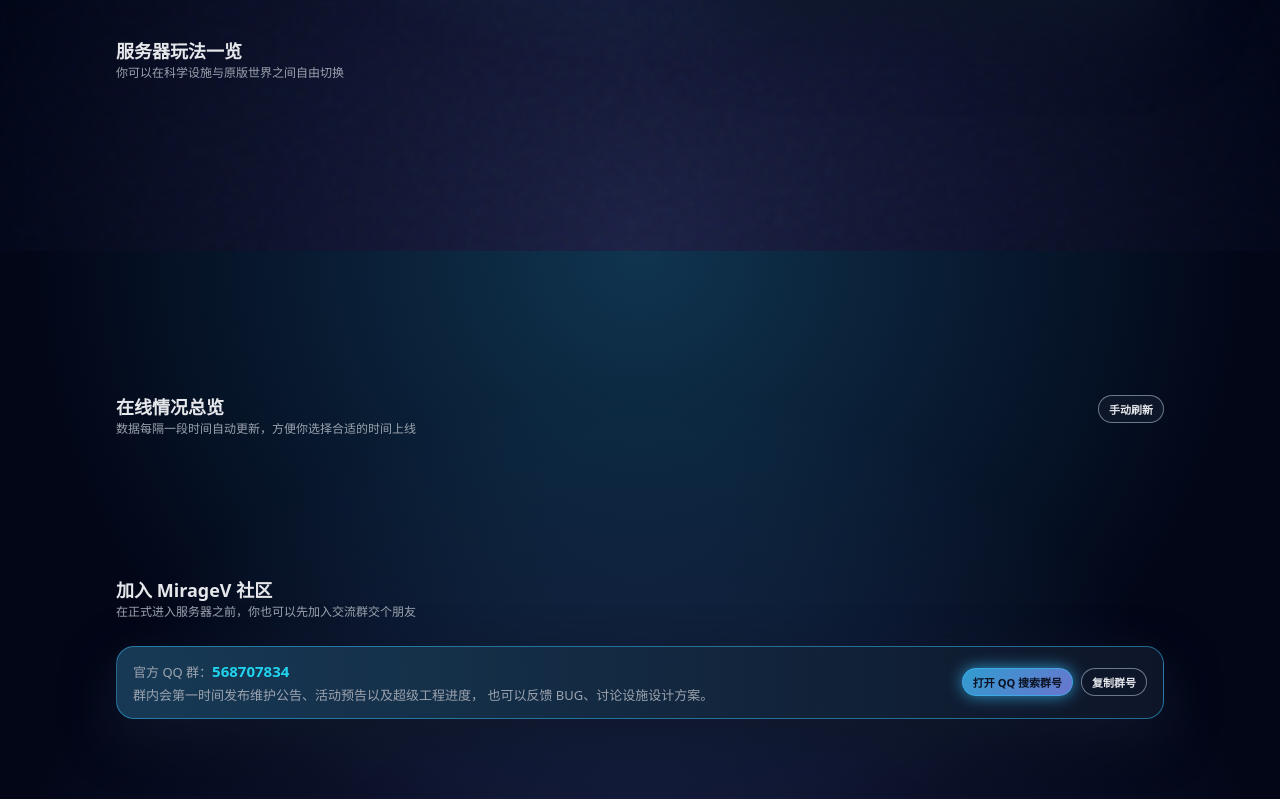
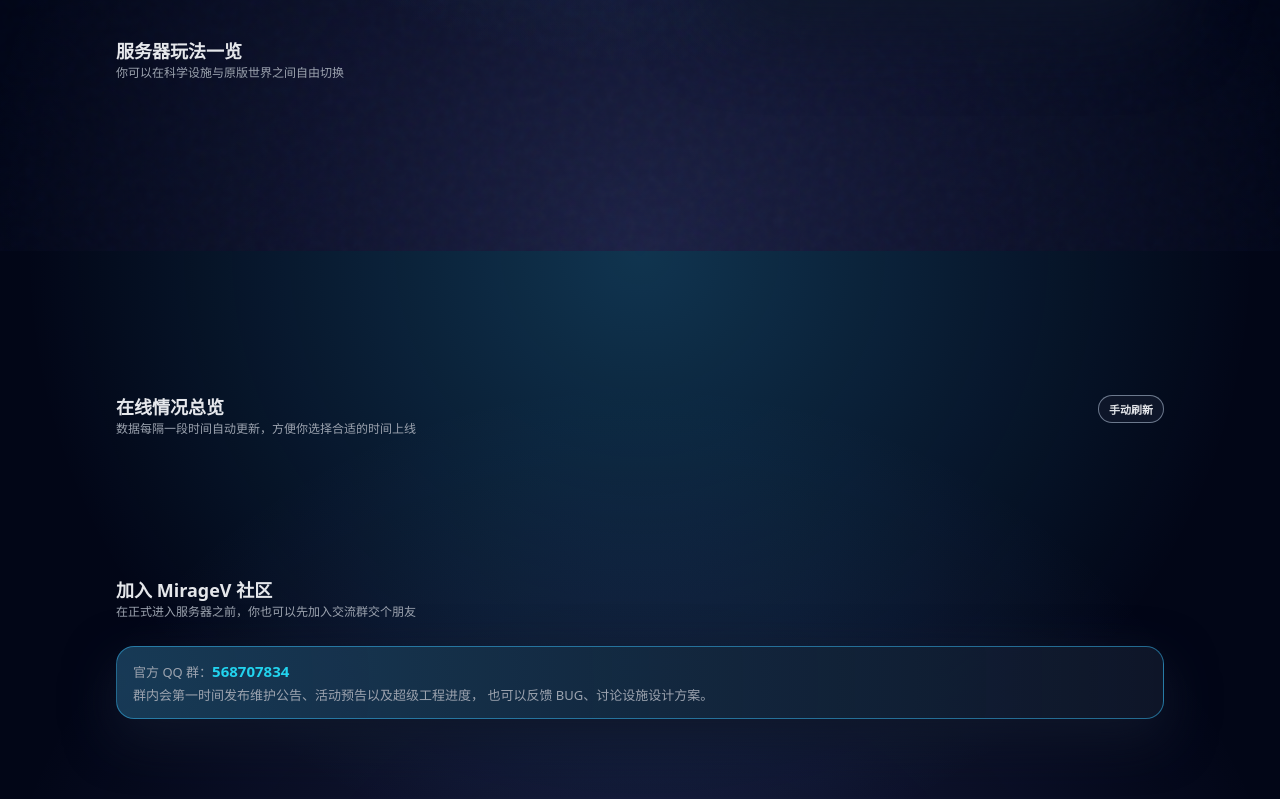
Before and after one commit to MirageV-MC/MirageV-MC.github.io, a plain HTML site: page index.html in a window 1280 px wide. Shown: the part 549-1348 px from the top of the page. Drawn offline with Linux system fonts and the light colour scheme.

Commit message:
Update index.html

```diff
--- a/index.html
+++ b/index.html
@@ -914,11 +914,6 @@
           也可以反馈 BUG、讨论设施设计方案。
         </div>
       </div>
-      <div style="display:flex;gap:8px;flex-wrap:wrap;">
-        <!-- 如果你有加群链接，可以把 href 换掉 -->
-        <a href="#" class="btn" style="text-decoration:none;">打开 QQ 搜索群号</a>
-        <button class="btn btn-outline" type="button" data-copy-target="#qq-group">复制群号</button>
-      </div>
     </div>
   </section>
 <div class="back-to-top" id="back-to-top">↑</div>
```
